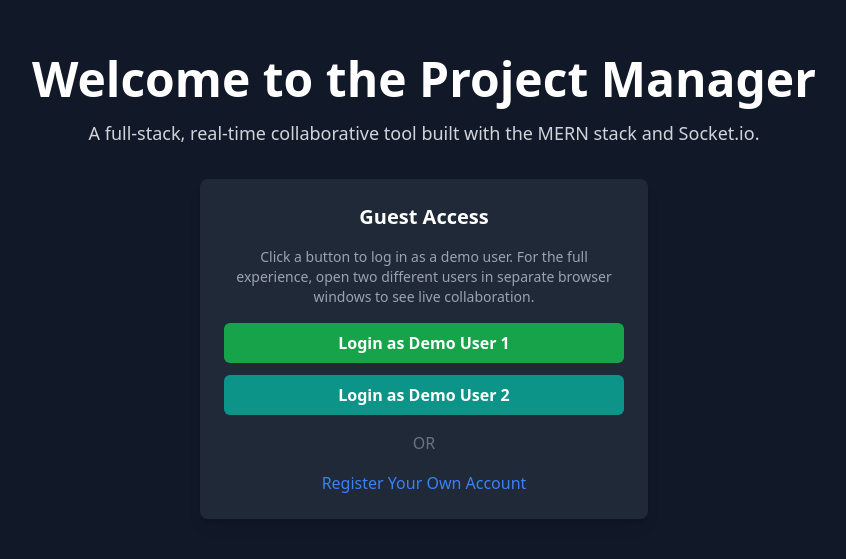
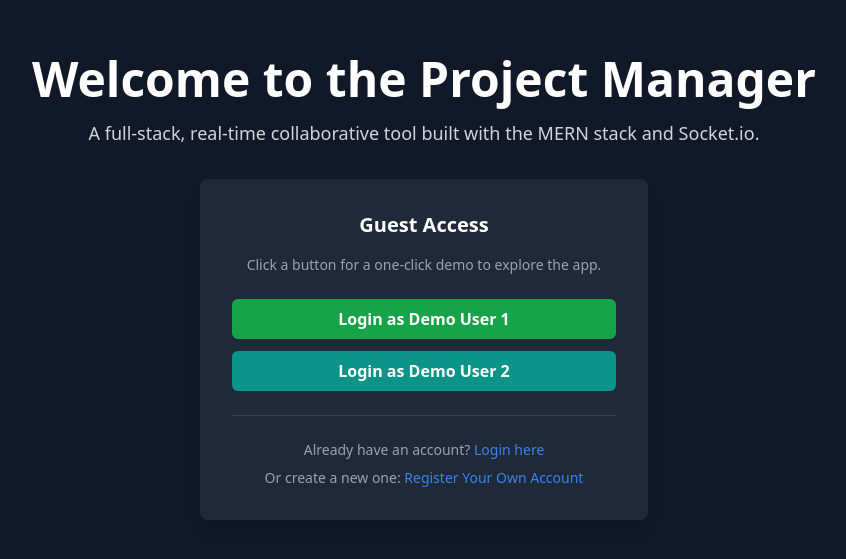
Before and after one commit to subha0319/Project-Manager, a React (Vite) app in the folder frontend/: page / in a window 1280 px wide. Shown: the part 113-672 px from the top of the page, without its empty margins (216-1062 px from the left). Built offline with nearby package versions, Linux system fonts and the light colour scheme; no server answers.

Commit message:
updated homepage

```diff
--- a/frontend/src/pages/HomePage.jsx
+++ b/frontend/src/pages/HomePage.jsx
@@ -24,29 +24,40 @@ const HomePage = () => {
         A full-stack, real-time collaborative tool built with the MERN stack and Socket.io.
       </p>
 
-      <div className="w-full max-w-md p-6 bg-gray-800 rounded-lg shadow-lg">
+      <div className="w-full max-w-md p-8 bg-gray-800 rounded-lg shadow-lg">
         <h3 className="text-xl font-semibold mb-4">Guest Access</h3>
-        <p className="text-sm text-gray-400 mb-4">
-          Click a button to log in as a demo user. For the full experience, open two different users in separate browser windows to see live collaboration.
+        <p className="text-sm text-gray-400 mb-6">
+          Click a button for a one-click demo to explore the app.
         </p>
         <div className="space-y-3">
           <button
             onClick={() => handleDemoLogin('user1@demo.com', 'password123')}
-            className="w-full py-2 font-semibold text-white bg-green-600 rounded-md hover:bg-green-700"
+            className="w-full py-2 font-semibold text-white bg-green-600 rounded-md hover:bg-green-700 transition-colors"
           >
             Login as Demo User 1
           </button>
           <button
             onClick={() => handleDemoLogin('user2@demo.com', 'password123')}
-            className="w-full py-2 font-semibold text-white bg-teal-600 rounded-md hover:bg-teal-700"
+            className="w-full py-2 font-semibold text-white bg-teal-600 rounded-md hover:bg-teal-700 transition-colors"
           >
             Login as Demo User 2
           </button>
         </div>
-        <div className="my-4 text-gray-500">OR</div>
-        <Link to="/register" className="font-medium text-blue-500 hover:underline">
-          Register Your Own Account
-        </Link>
+
+        <div className="mt-6 pt-6 border-t border-gray-700 text-sm text-gray-400">
+          <p>
+            Already have an account?{' '}
+            <Link to="/login" className="font-medium text-blue-500 hover:underline">
+              Login here
+            </Link>
+          </p>
+          <p className="mt-2">
+            Or create a new one:{' '}
+            <Link to="/register" className="font-medium text-blue-500 hover:underline">
+              Register Your Own Account
+            </Link>
+          </p>
+        </div>
       </div>
     </div>
   );
```
